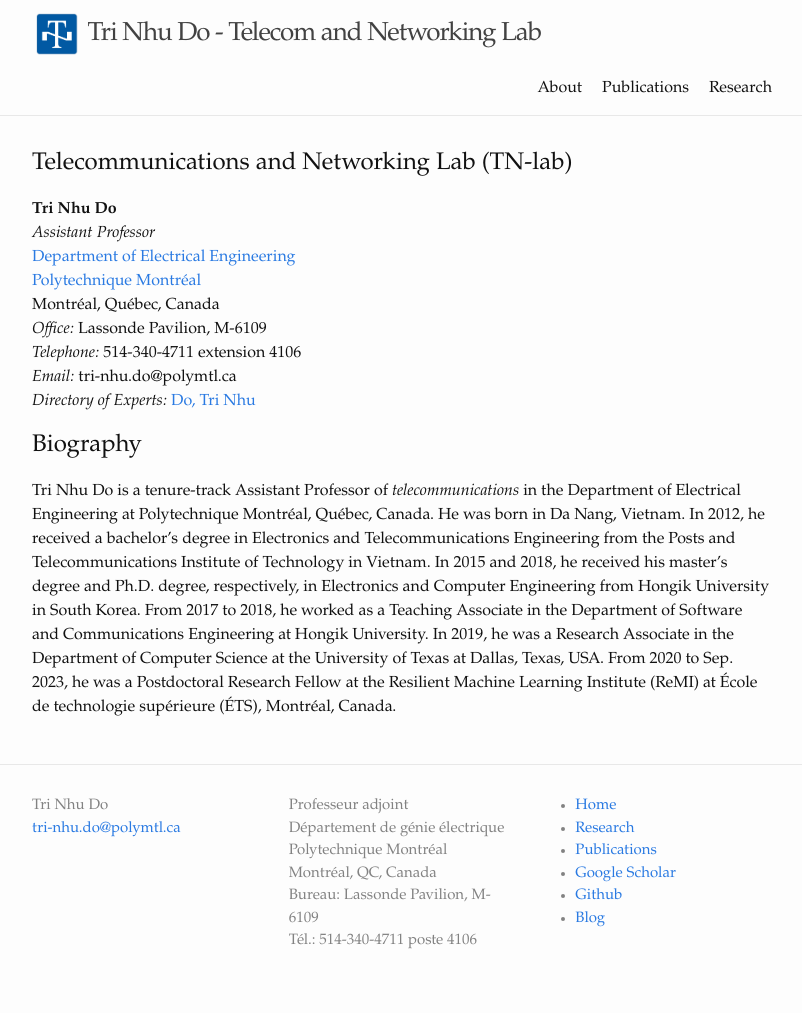
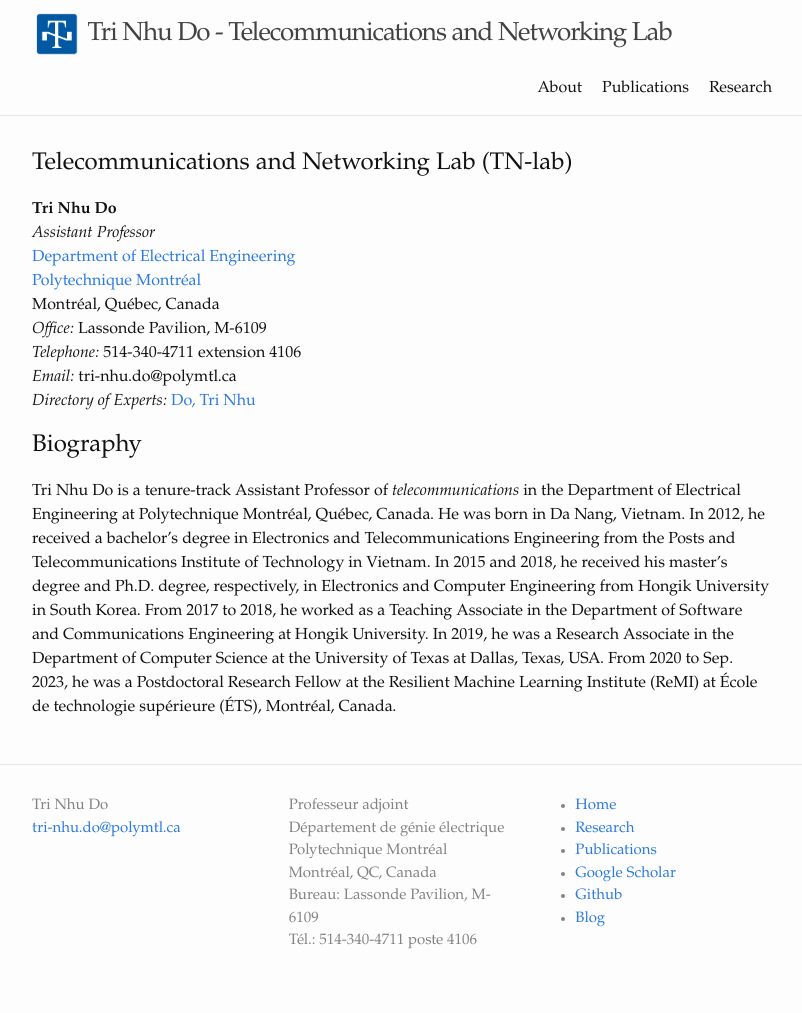
Before and after one commit to trinhudo/trinhudo.github.io, a Jekyll site: the page built from index.md, in a window 1280 px wide. Shown: the whole page, without its empty margins (238-1040 px from the left). Built offline with Jekyll 4.4.1, drawn with Linux system fonts in a browser that asks for light colours.

Commit message:
Update _config.yml
Signed-off-by: Tri Nhu Do <43434724+trinhudo@users.noreply.github.com>

```diff
--- a/_config.yml
+++ b/_config.yml
@@ -1,4 +1,4 @@
-title: Tri Nhu Do - Telecom and Networking Lab
+title: Tri Nhu Do - Telecommunications and Networking Lab
 description : "TN-lab at Polytechnique Montréal"
 
 author:
```
